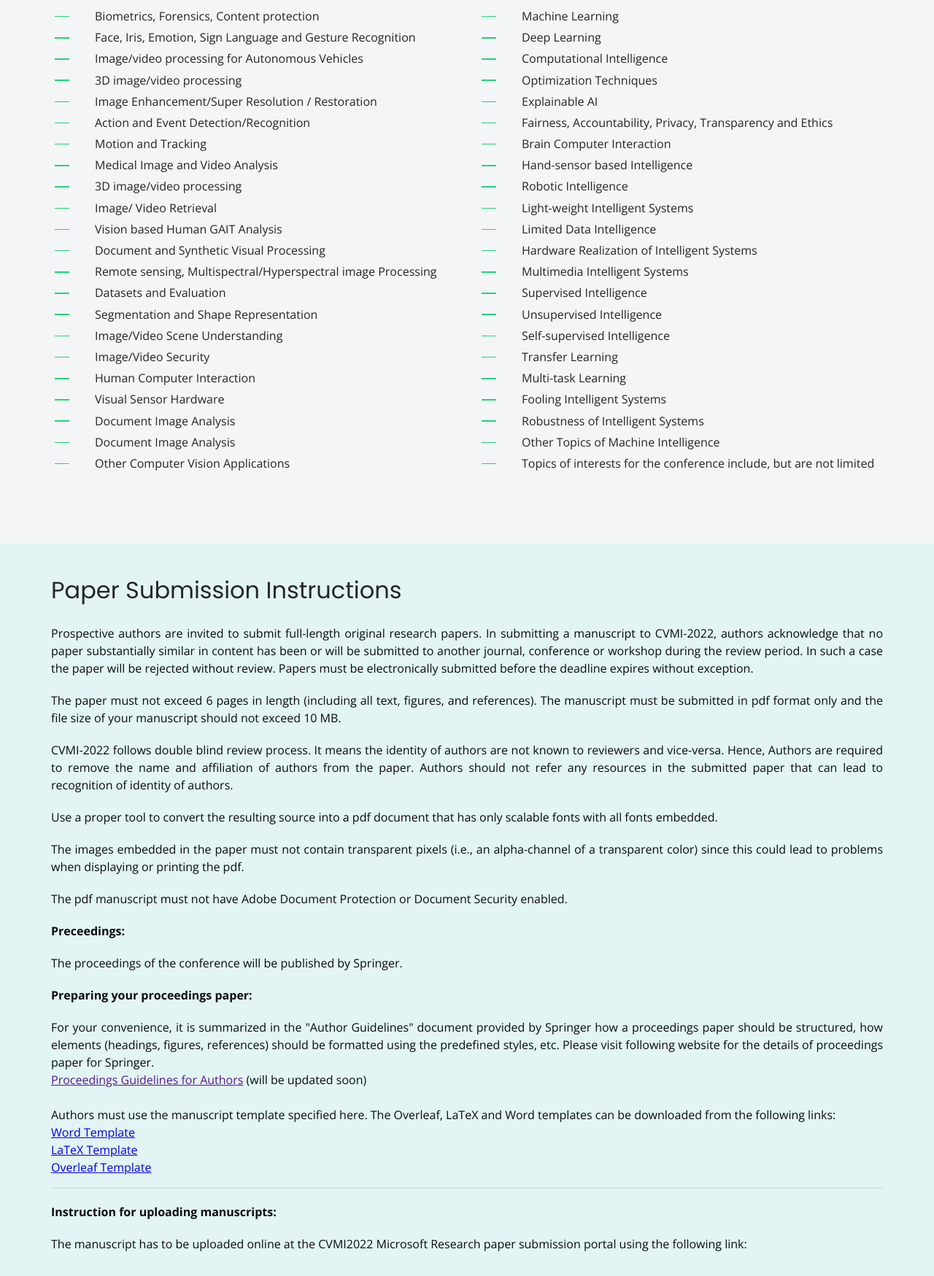
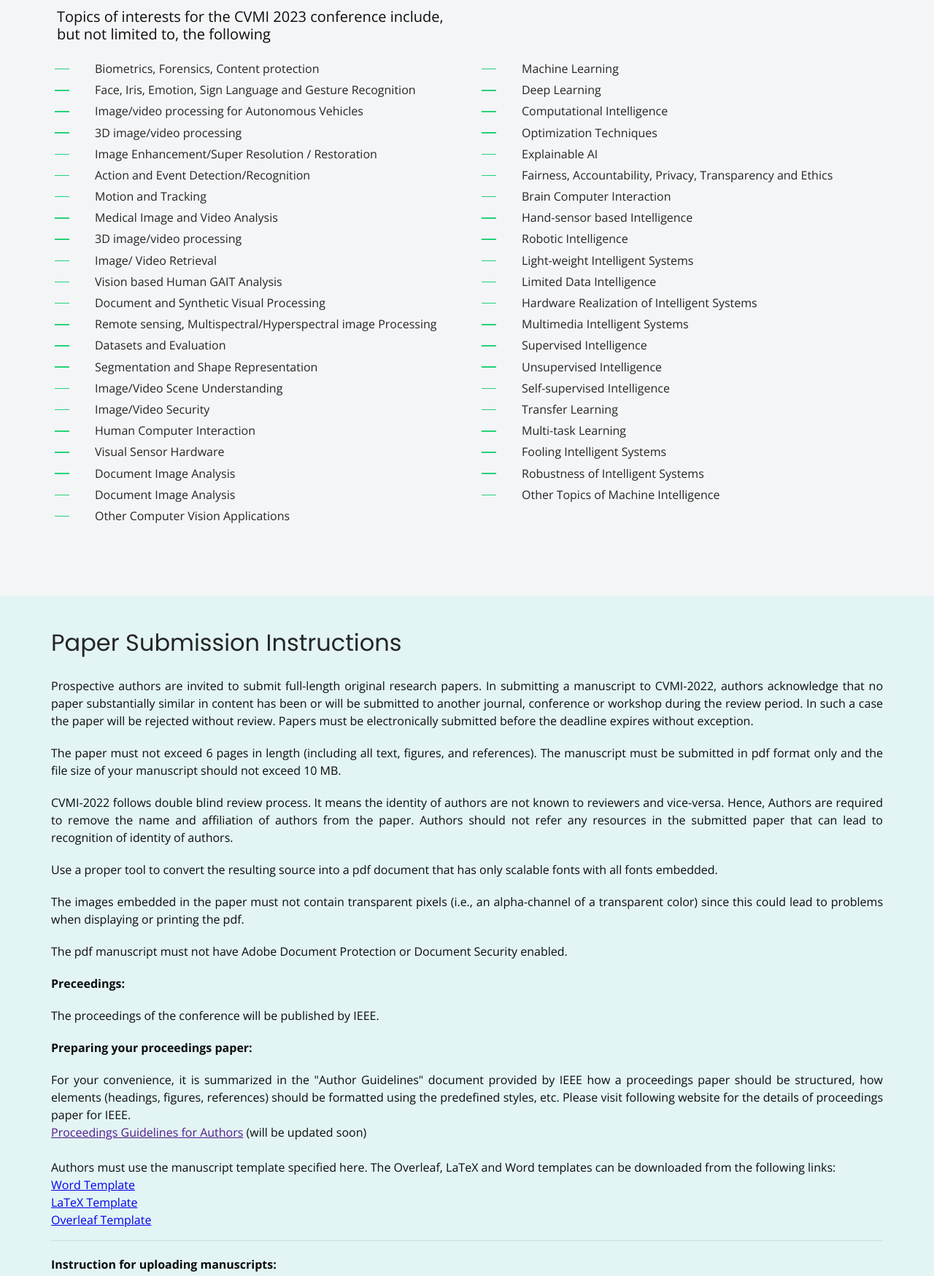
Before and after one commit to PradhumnAgarwal/cvmi-2023, a plain HTML site: page cfp.html in a window 1280 px wide. Shown: the part 423-2172 px from the top of the page at 73% size. Drawn offline with nearby package versions, Linux system fonts and the light colour scheme.

Commit message:
TOC-fixing

```diff
--- a/cfp.html
+++ b/cfp.html
@@ -109,7 +109,7 @@
             <h5>
               CVMI 2023 invites high-quality research papers in the areas of
               computer vision and machine intelligence. The CVMI 2022
-              conference proccedings will be published by Springer.
+              conference proccedings will be published by IEEE.
             </h5>
             <h6>Brochure coming soon.</h6>
           </div>
@@ -130,6 +130,9 @@
             <div class="detail-box">
               <div class="heading_container">
                 <h2>Topics of conference</h2>
+              </div>
+              <div class="heading_container p-md-2">
+                <h5>Topics of interests for the CVMI 2023 conference include, but not limited to, the following</h5>
               </div>
               <div class="tab_container">
                 <div class="t-link-box collapsed">
@@ -275,8 +278,11 @@
           </div>
           <div class="col-md-6">
             <div class="detail-box">
-              <div class="heading_container" style="visibility: hidden">
+              <div class="heading_container toch" style="visibility: hidden">
                 <h2>Topics of conference</h2>
+              </div>
+              <div class="heading_container toch p-md-2" style="visibility: hidden">
+                <h5>Topics of interests for the CVMI 2023 conference include, but not limited to, the following</h5>
               </div>
               <div class="tab_container">
                 <div class="t-link-box collapsed">
@@ -408,12 +414,6 @@
                     <h5>Other Topics of Machine Intelligence</h5>
                   </div>
                 </div>
-                <div class="t-link-box collapsed">
-                  <hr />
-                  <div class="t-name">
-                    <h5>Topics of interests for the conference include, but are not limited</h5>
-                  </div>
-                </div>
               </div>
             </div>
           </div>
@@ -474,16 +474,16 @@
             </p>
             <p><b>Preceedings:</b></p>
             <p>
-              The proceedings of the conference will be published by Springer.
+              The proceedings of the conference will be published by IEEE.
             </p>
             <p><b>Preparing your proceedings paper:</b></p>
             <p>
               For your convenience, it is summarized in the "Author
-              Guidelines" document provided by Springer how a proceedings
+              Guidelines" document provided by IEEE how a proceedings
               paper should be structured, how elements (headings, figures,
               references) should be formatted using the predefined styles,
               etc. Please visit following website for the details of
-              proceedings paper for Springer.
+              proceedings paper for IEEE.
               <br />
               <a href="" style="all: revert">Proceedings Guidelines for Authors</a>
               (will be updated soon)
@@ -493,9 +493,11 @@
               LaTeX and Word templates can be downloaded from the following
               links:
               <br />
-              <a href="https://www.ieee.org/content/dam/ieee-org/ieee/web/org/conferences/conference-template-a4.docx" style="all: revert">Word Template</a>
+              <a href="https://www.ieee.org/content/dam/ieee-org/ieee/web/org/conferences/conference-template-a4.docx"
+                style="all: revert">Word Template</a>
               <br />
-              <a href="https://www.ieee.org/content/dam/ieee-org/ieee/web/org/conferences/IEEEtranBST2.zip" style="all: revert">LaTeX Template</a>
+              <a href="https://www.ieee.org/content/dam/ieee-org/ieee/web/org/conferences/IEEEtranBST2.zip"
+                style="all: revert">LaTeX Template</a>
               <br />
               <a href="https://www.overleaf.com/gallery/tagged/ieee-official" style="all: revert">Overleaf Template</a>
             </p>
--- a/css/responsive.css
+++ b/css/responsive.css
@@ -126,7 +126,9 @@
     text-align: center;
   }
 
-
+.toch{
+  display: none;
+}
 
   .discount_section .detail-box h2 {
     padding: 0;
```
Also changed, not shown: about.html (+1 -1 lines), index.html (+8 -8 lines).
